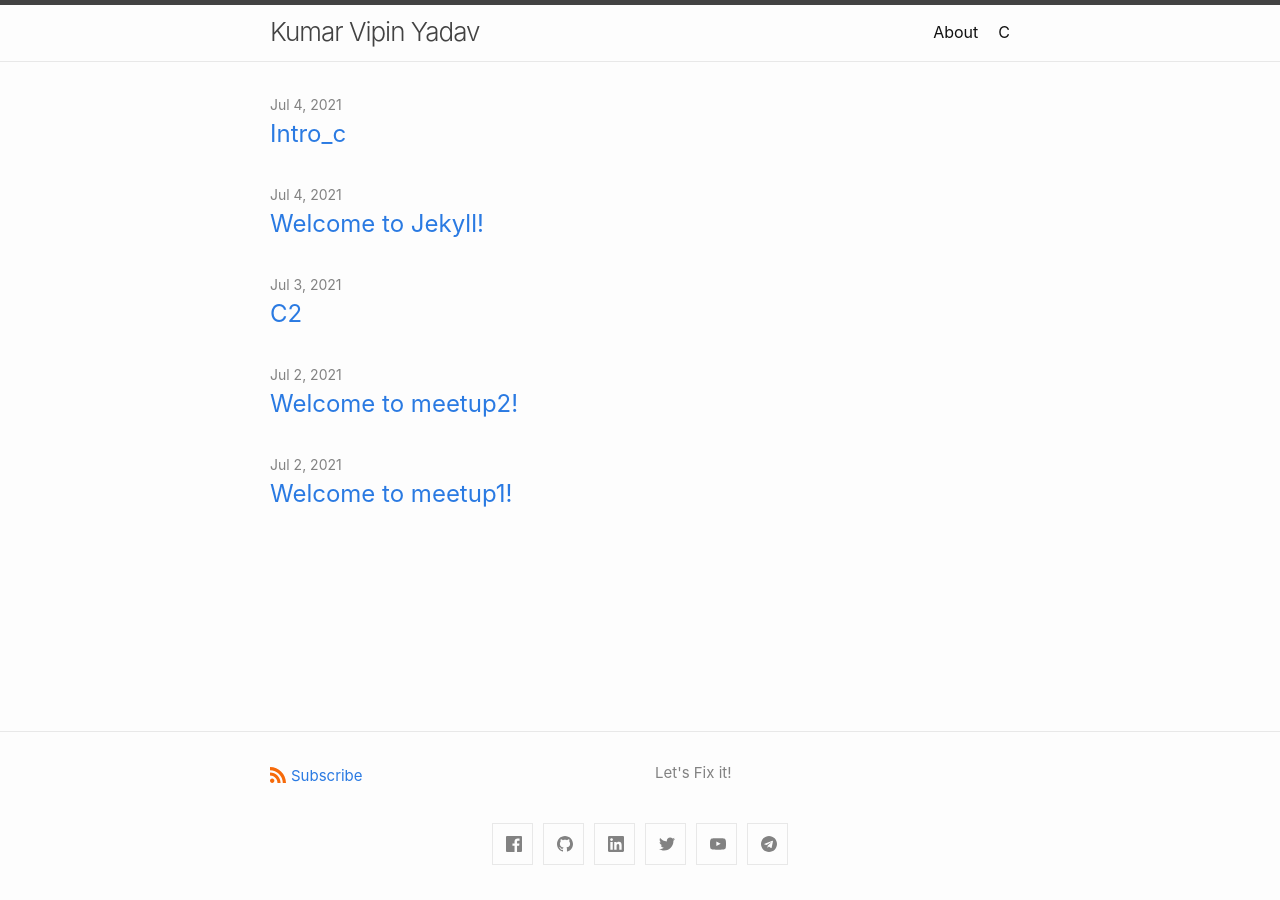
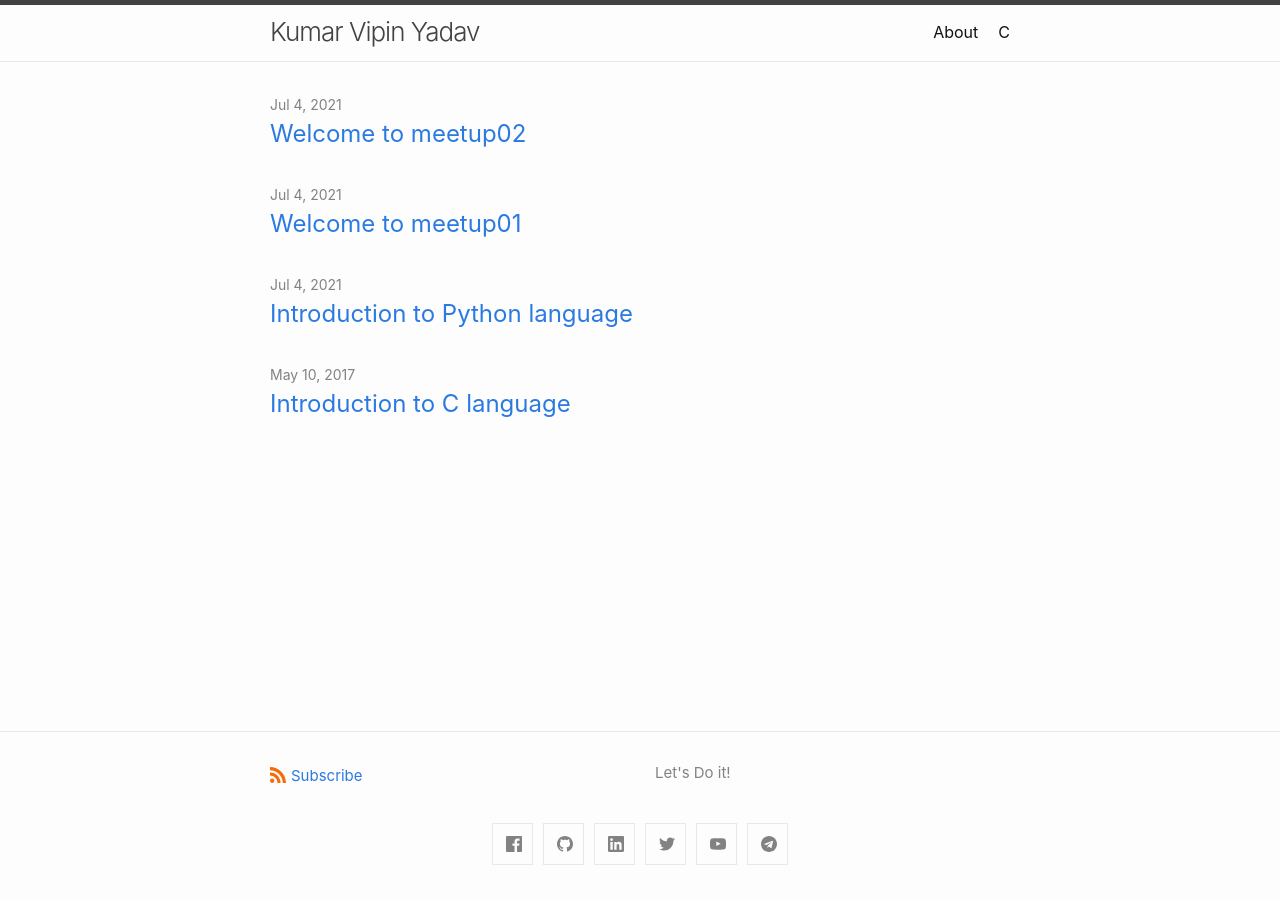
Before and after one commit to lyfofvipin/lyfofvipin.github.io, a Jekyll site: the page built from index.markdown, in a window 1280 px wide. Built offline with Jekyll 4.4.1, drawn with Linux system fonts in a browser that asks for light colours.

Commit message:
Updated the template

```diff
--- a/_config.yml
+++ b/_config.yml
@@ -19,13 +19,12 @@
 # in the templates via {{ site.myvariable }}.
 
 title: Kumar Vipin Yadav
-email: kumarvipinyadav369@gmail.com
 description: >- # this means to ignore newlines until "baseurl:"
-  Let's Fix it!
+  Let's Do it!
 baseurl: "" # the subpath of your site, e.g. /blog
 url: "" # the base hostname & protocol for your site, e.g. http://example.com
-twitter_username: vipin3699
-github_username:  vipin3699
+
+permalink: /:title
 
 # Build settings
 theme: minima
--- /dev/null
+++ b/_posts/2021-07-04-Welcome to meetup02intro.md
@@ -0,0 +1,6 @@
+---
+title: Introduction to Python language
+categories: python
+tags: [python]
+---
+<h1>test</h1>
--- a/_posts/meetups/2021-07-04-intro_meetup.md
+++ /dev/null
@@ -1,9 +0,0 @@
----
-layout: post
-title:  "Welcome to meetup1!"
-date:   2021-07-02 13:10:52 +0530
----
-
-## Prerequisites
-
-# Test C Intro
--- a/_posts/meetups/2021-07-04-meetup2.md
+++ b/_posts/meetups/2021-07-04-meetup2.md
@@ -1,7 +1,7 @@
 ---
 layout: post
-title:  "Welcome to meetup2!"
-date:   2021-07-02 13:10:52 +0530
+title:  "Welcome to meetup02"
+date:   2021-07-04 13:10:52 +0530
 ---
 
-# Test C Intro
+meetup02
--- a/_posts/meetups/intro.html
+++ /dev/null
@@ -1 +0,0 @@
-<h1> Test Meetup Intro</h1>
--- a/_posts/python/intro.html
+++ /dev/null
@@ -1 +0,0 @@
-<h1> Test Python Intro</h1>
```
Also changed, not shown: _posts/2021-07-04-welcome-to-jekyll.markdown (deleted, +0 -31 lines), _posts/c/2017-05-10-intro-to-c-language.html (added, +90 -0 lines), _posts/c/2021-07-03-c2.md (deleted, +0 -8 lines), _posts/c/2021-07-04-intro_c.md (deleted, +0 -9 lines), _posts/meetups/2021-07-04-Welcome to meetup02.md (added, +7 -0 lines), about.markdown (+1 -12 lines), Gemfile.lock.
